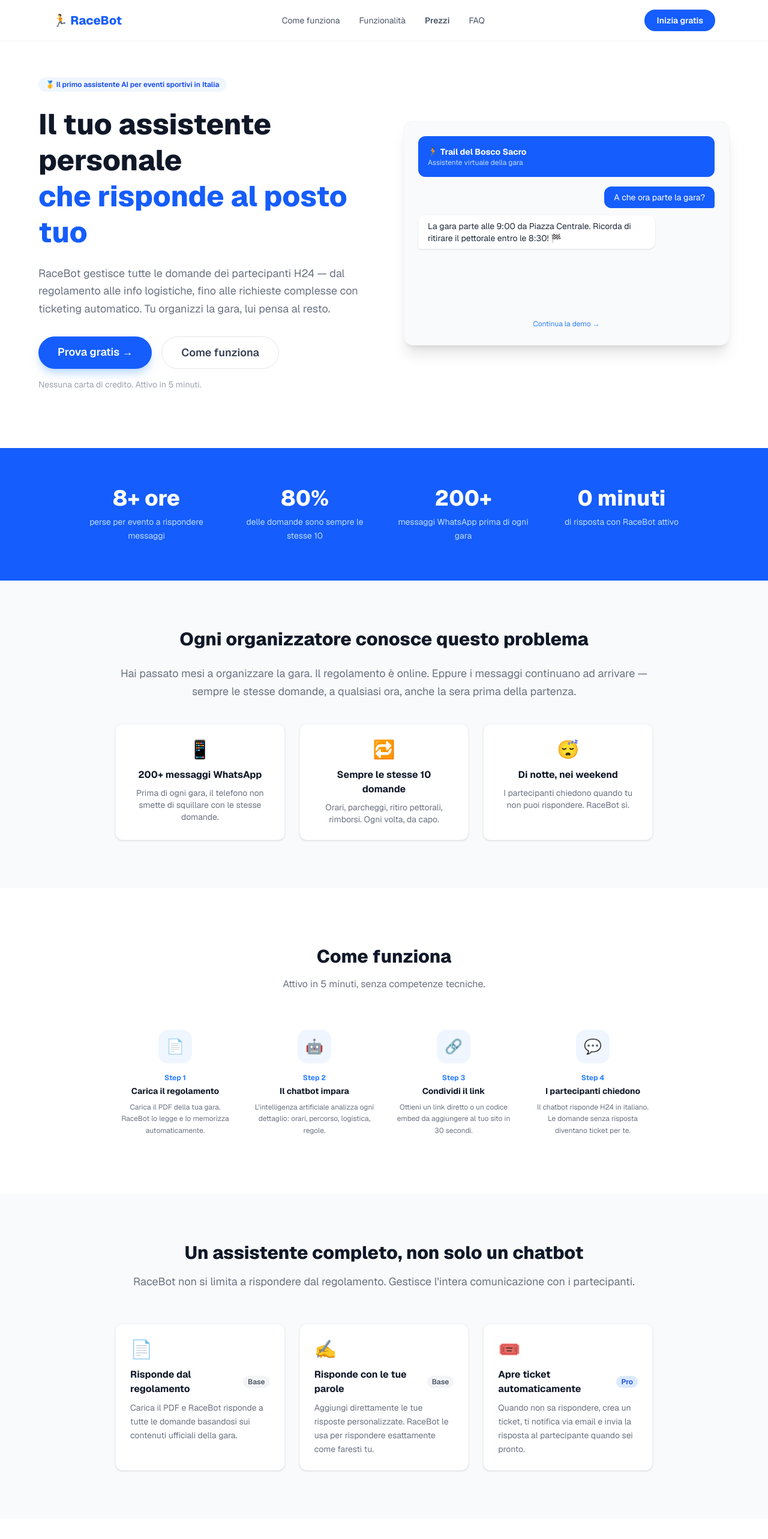
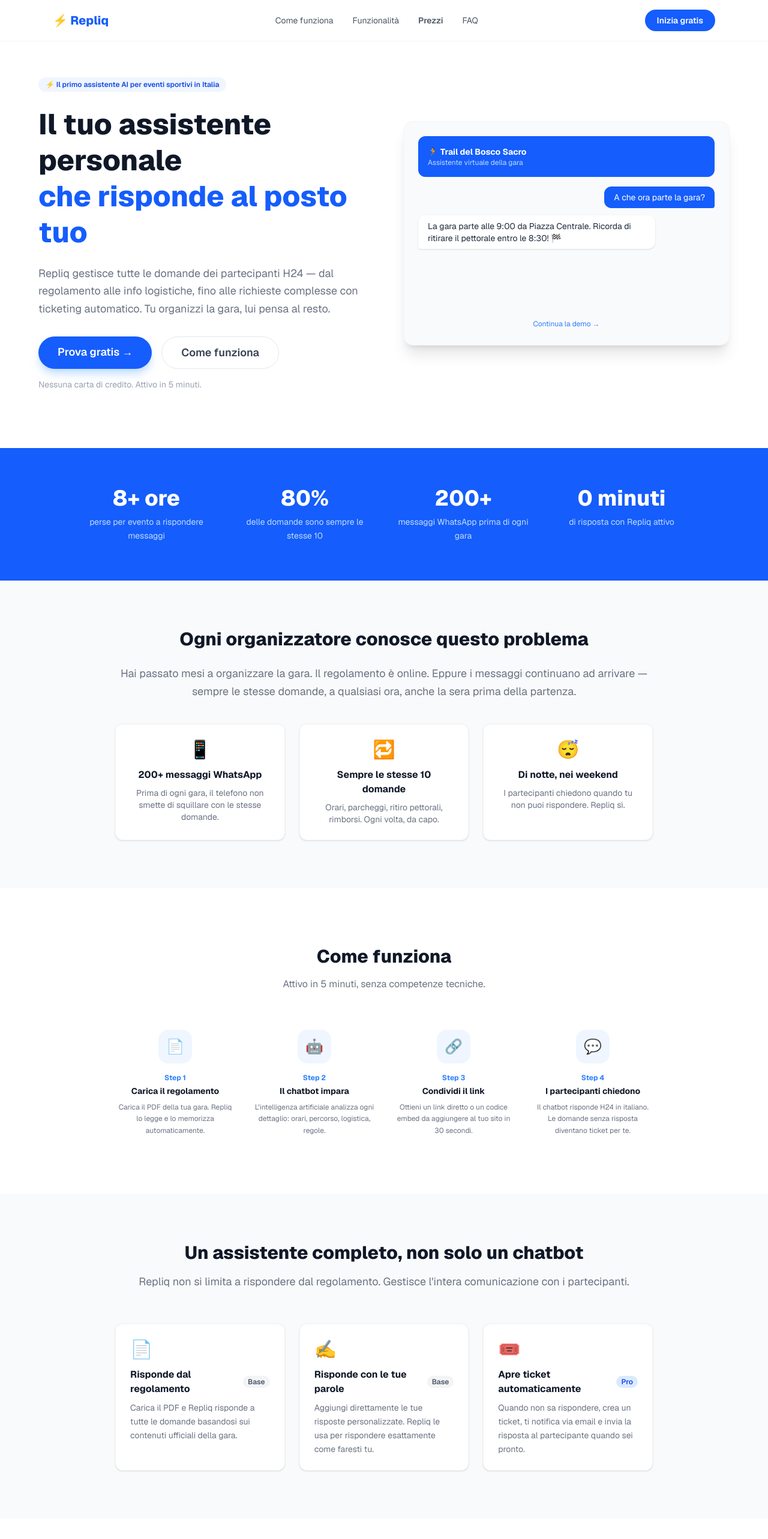
Before and after one commit to giacomonalesso93-maker/racebot-landing, a Next.js app: page / in a window 1280 px wide. Shown: the top 2566 px of the page at 60% size. Built offline with nearby package versions, Linux system fonts and the light colour scheme.

Commit message:
Rebrand: RaceBot → Repliq, update links

```diff
--- a/app/layout.tsx
+++ b/app/layout.tsx
@@ -13,8 +13,8 @@
 });
 
 export const metadata: Metadata = {
-  title: "Create Next App",
-  description: "Generated by create next app",
+  title: "Repliq — Il chatbot AI per eventi sportivi",
+  description: "Repliq risponde automaticamente alle domande dei partecipanti H24. Setup in 5 minuti, nessuna competenza tecnica richiesta.",
 };
 
 export default function RootLayout({
--- a/app/page.tsx
+++ b/app/page.tsx
@@ -11,7 +11,7 @@
 ];
 
 const STEPS = [
-  { icon: "📄", title: "Carica il regolamento", desc: "Carica il PDF della tua gara. RaceBot lo legge e lo memorizza automaticamente." },
+  { icon: "📄", title: "Carica il regolamento", desc: "Carica il PDF della tua gara. Repliq lo legge e lo memorizza automaticamente." },
   { icon: "🤖", title: "Il chatbot impara", desc: "L'intelligenza artificiale analizza ogni dettaglio: orari, percorso, logistica, regole." },
   { icon: "🔗", title: "Condividi il link", desc: "Ottieni un link diretto o un codice embed da aggiungere al tuo sito in 30 secondi." },
   { icon: "💬", title: "I partecipanti chiedono", desc: "Il chatbot risponde H24 in italiano. Le domande senza risposta diventano ticket per te." },
@@ -37,15 +37,15 @@
 ];
 
 const PLANS = [
-  { name: "Gara Singola", price: "€19", period: "/evento", desc: "Perfetto per provare RaceBot su una singola gara.", color: "border-gray-200", badge: "" },
+  { name: "Gara Singola", price: "€19", period: "/evento", desc: "Perfetto per provare Repliq su una singola gara.", color: "border-gray-200", badge: "" },
   { name: "Stagione Base", price: "€79", period: "/anno", desc: "Gare illimitate per tutta la stagione sportiva.", color: "border-blue-500", badge: "Più scelto" },
   { name: "Stagione Pro", price: "€149", period: "/anno", desc: "Include ticketing e widget embed personalizzato.", color: "border-blue-700", badge: "Pro" },
   { name: "Federazione", price: "€299", period: "/anno", desc: "Multi-organizzazione, white label e supporto dedicato.", color: "border-gray-800", badge: "Enterprise" },
 ];
 
 const FAQS = [
-  { q: "Funziona anche per sport diversi dalla corsa?", a: "Sì — RaceBot funziona per qualsiasi evento sportivo: ciclismo, triathlon, nuoto, sci, equitazione e molto altro. Se hai un regolamento in PDF, RaceBot lo legge." },
-  { q: "Devo installare qualcosa?", a: "No. RaceBot è completamente online. Accedi dal browser, carichi il PDF e in pochi minuti il chatbot è attivo." },
+  { q: "Funziona anche per sport diversi dalla corsa?", a: "Sì — Repliq funziona per qualsiasi evento sportivo: ciclismo, triathlon, nuoto, sci, equitazione e molto altro. Se hai un regolamento in PDF, Repliq lo legge." },
+  { q: "Devo installare qualcosa?", a: "No. Repliq è completamente online. Accedi dal browser, carichi il PDF e in pochi minuti il chatbot è attivo." },
   { q: "Cosa succede se il chatbot non sa rispondere?", a: "Con il piano Pro, le domande senza risposta diventano automaticamente ticket. Ricevi una notifica email e puoi rispondere dal pannello. La risposta arriva al partecipante via email." },
   { q: "I dati dei miei partecipanti sono al sicuro?", a: "Sì. I dati sono conservati su server europei e non vengono condivisi con terze parti. Puoi richiedere la cancellazione in qualsiasi momento." },
   { q: "Posso personalizzare il chatbot con il logo della mia gara?", a: "Con il piano Pro e Federazione puoi personalizzare colori, logo e nome del chatbot." },
@@ -63,14 +63,14 @@
       {/* NAV */}
       <nav className="fixed top-0 left-0 right-0 z-50 bg-white/90 backdrop-blur border-b border-gray-100">
         <div className="max-w-6xl mx-auto px-6 py-4 flex items-center justify-between">
-          <span className="text-xl font-extrabold text-blue-600">🏃 RaceBot</span>
+          <span className="text-xl font-extrabold text-blue-600">⚡ Repliq</span>
           <div className="hidden md:flex items-center gap-8 text-sm text-gray-600">
             <a href="#come-funziona" className="hover:text-blue-600 transition">Come funziona</a>
             <a href="#funzionalita" className="hover:text-blue-600 transition">Funzionalità</a>
             <a href="/pricing" className="hover:text-blue-600 transition font-semibold">Prezzi</a>
             <a href="#faq" className="hover:text-blue-600 transition">FAQ</a>
           </div>
-          <a href="#prezzi" className="bg-blue-600 text-white px-5 py-2 rounded-full text-sm font-semibold hover:bg-blue-700 transition">
+          <a href="http://app.repliq.it/register" className="bg-blue-600 text-white px-5 py-2 rounded-full text-sm font-semibold hover:bg-blue-700 transition">
             Inizia gratis
           </a>
         </div>
@@ -81,17 +81,17 @@
         <div className="max-w-6xl mx-auto grid md:grid-cols-2 gap-16 items-center">
           <div>
             <div className="inline-block bg-blue-50 text-blue-700 text-xs font-semibold px-3 py-1 rounded-full mb-6">
-              🥇 Il primo assistente AI per eventi sportivi in Italia
+              ⚡ Il primo assistente AI per eventi sportivi in Italia
             </div>
             <h1 className="text-5xl font-extrabold leading-tight mb-6">
               Il tuo assistente personale<br />
               <span className="text-blue-600">che risponde al posto tuo</span>
             </h1>
             <p className="text-lg text-gray-500 mb-8 leading-relaxed">
-              RaceBot gestisce tutte le domande dei partecipanti H24 — dal regolamento alle info logistiche, fino alle richieste complesse con ticketing automatico. Tu organizzi la gara, lui pensa al resto.
+              Repliq gestisce tutte le domande dei partecipanti H24 — dal regolamento alle info logistiche, fino alle richieste complesse con ticketing automatico. Tu organizzi la gara, lui pensa al resto.
             </p>
             <div className="flex flex-wrap gap-4">
-              <a href="#prezzi" className="bg-blue-600 text-white px-8 py-3 rounded-full font-semibold text-lg hover:bg-blue-700 transition shadow-lg shadow-blue-200">
+              <a href="http://app.repliq.it/register" className="bg-blue-600 text-white px-8 py-3 rounded-full font-semibold text-lg hover:bg-blue-700 transition shadow-lg shadow-blue-200">
                 Prova gratis →
               </a>
               <a href="#come-funziona" className="border border-gray-200 text-gray-700 px-8 py-3 rounded-full font-semibold text-lg hover:border-blue-300 transition">
@@ -133,7 +133,7 @@
             { number: "8+ ore", label: "perse per evento a rispondere messaggi" },
             { number: "80%", label: "delle domande sono sempre le stesse 10" },
             { number: "200+", label: "messaggi WhatsApp prima di ogni gara" },
-            { number: "0 minuti", label: "di risposta con RaceBot attivo" },
+            { number: "0 minuti", label: "di risposta con Repliq attivo" },
           ].map((stat, i) => (
             <div key={i}>
               <div className="text-4xl font-extrabold mb-2">{stat.number}</div>
@@ -154,7 +154,7 @@
             {[
               { icon: "📱", title: "200+ messaggi WhatsApp", desc: "Prima di ogni gara, il telefono non smette di squillare con le stesse domande." },
               { icon: "🔁", title: "Sempre le stesse 10 domande", desc: "Orari, parcheggi, ritiro pettorali, rimborsi. Ogni volta, da capo." },
-              { icon: "😴", title: "Di notte, nei weekend", desc: "I partecipanti chiedono quando tu non puoi rispondere. RaceBot sì." },
+              { icon: "😴", title: "Di notte, nei weekend", desc: "I partecipanti chiedono quando tu non puoi rispondere. Repliq sì." },
             ].map((item, i) => (
               <div key={i} className="bg-white rounded-xl p-6 shadow-sm border border-gray-100">
                 <div className="text-3xl mb-3">{item.icon}</div>
@@ -188,19 +188,19 @@
       <section className="bg-gray-50 py-20 px-6">
         <div className="max-w-4xl mx-auto text-center">
           <h2 className="text-3xl font-extrabold mb-4">Un assistente completo, non solo un chatbot</h2>
-          <p className="text-gray-500 text-lg mb-14">RaceBot non si limita a rispondere dal regolamento. Gestisce l&apos;intera comunicazione con i partecipanti.</p>
+          <p className="text-gray-500 text-lg mb-14">Repliq non si limita a rispondere dal regolamento. Gestisce l&apos;intera comunicazione con i partecipanti.</p>
           <div className="grid md:grid-cols-3 gap-6 text-left">
             {[
               {
                 icon: "📄",
                 title: "Risponde dal regolamento",
-                desc: "Carica il PDF e RaceBot risponde a tutte le domande basandosi sui contenuti ufficiali della gara.",
+                desc: "Carica il PDF e Repliq risponde a tutte le domande basandosi sui contenuti ufficiali della gara.",
                 tag: "Base"
               },
               {
                 icon: "✍️",
                 title: "Risponde con le tue parole",
-                desc: "Aggiungi direttamente le tue risposte personalizzate. RaceBot le usa per rispondere esattamente come faresti tu.",
+                desc: "Aggiungi direttamente le tue risposte personalizzate. Repliq le usa per rispondere esattamente come faresti tu.",
                 tag: "Base"
               },
               {
@@ -227,7 +227,7 @@
       <section className="py-20 px-6">
         <div className="max-w-4xl mx-auto grid md:grid-cols-2 gap-16 items-center">
           <div>
-            <div className="inline-block bg-blue-50 text-blue-700 text-xs font-semibold px-3 py-1 rounded-full mb-4">Solo su RaceBot Pro</div>
+            <div className="inline-block bg-blue-50 text-blue-700 text-xs font-semibold px-3 py-1 rounded-full mb-4">Solo su Repliq Pro</div>
             <h2 className="text-3xl font-extrabold mb-4">Nessuna domanda rimane senza risposta</h2>
             <p className="text-gray-500 leading-relaxed mb-6">Quando il chatbot non trova la risposta nel regolamento, non lascia il partecipante nel vuoto. Crea automaticamente un ticket, ti avvisa via email e ti permette di rispondere dal pannello. La risposta arriva direttamente al partecipante.</p>
             <div className="flex flex-col gap-3">
@@ -311,7 +311,7 @@
                 <h3 className="font-bold text-lg mb-1">{plan.name}</h3>
                 <div className="text-3xl font-extrabold text-blue-600 mb-1">{plan.price}<span className="text-sm text-gray-400 font-normal">{plan.period}</span></div>
                 <p className="text-gray-500 text-sm mb-6 flex-1">{plan.desc}</p>
-                <a href="#" className="bg-blue-600 text-white py-2 rounded-xl text-sm font-semibold hover:bg-blue-700 transition text-center">Inizia ora</a>
+                <a href="http://app.repliq.it/register" className="bg-blue-600 text-white py-2 rounded-xl text-sm font-semibold hover:bg-blue-700 transition text-center">Inizia ora</a>
               </div>
             ))}
           </div>
@@ -361,8 +361,8 @@
       {/* CTA FINALE */}
       <section className="bg-blue-600 py-24 px-6 text-white text-center">
         <h2 className="text-4xl font-extrabold mb-4">Pronto a liberarti dai messaggi?</h2>
-        <p className="text-blue-200 text-lg mb-10 max-w-xl mx-auto">Configura RaceBot in 5 minuti. La prossima gara, i partecipanti trovano tutto da soli.</p>
-        <a href="#prezzi" className="bg-white text-blue-600 px-10 py-4 rounded-full font-extrabold text-lg hover:bg-blue-50 transition shadow-xl">
+        <p className="text-blue-200 text-lg mb-10 max-w-xl mx-auto">Configura Repliq in 5 minuti. La prossima gara, i partecipanti trovano tutto da soli.</p>
+        <a href="http://app.repliq.it/register" className="bg-white text-blue-600 px-10 py-4 rounded-full font-extrabold text-lg hover:bg-blue-50 transition shadow-xl">
           Inizia gratis →
         </a>
         <p className="text-blue-300 text-sm mt-4">Nessuna carta di credito richiesta</p>
@@ -370,9 +370,9 @@
 
       {/* FOOTER */}
       <footer className="py-10 px-6 border-t border-gray-100 text-center text-sm text-gray-400">
-        <p className="font-bold text-gray-700 mb-2">🏃 RaceBot</p>
+        <p className="font-bold text-gray-700 mb-2">⚡ Repliq</p>
         <p>Il chatbot AI per organizzatori di eventi sportivi</p>
-        <p className="mt-4">© 2025 RaceBot · <a href="#" className="hover:text-blue-500">Privacy</a> · <a href="#" className="hover:text-blue-500">Termini</a></p>
+        <p className="mt-4">© 2025 Repliq · <a href="#" className="hover:text-blue-500">Privacy</a> · <a href="#" className="hover:text-blue-500">Termini</a></p>
       </footer>
 
     </main>
--- a/app/pricing/page.tsx
+++ b/app/pricing/page.tsx
@@ -8,7 +8,7 @@
     name: "Gara Singola",
     price: "€29",
     period: "/evento",
-    desc: "Ideale per provare RaceBot su una singola gara o evento.",
+    desc: "Ideale per provare Repliq su una singola gara o evento.",
     color: "#64748b",
     badge: null,
     highlight: false,
@@ -115,7 +115,7 @@
   },
   {
     q: "C'è un periodo di prova gratuito?",
-    a: "Sì, puoi testare RaceBot gratuitamente per 14 giorni con tutte le funzionalità Pro. Nessuna carta di credito richiesta.",
+    a: "Sì, puoi testare Repliq gratuitamente per 14 giorni con tutte le funzionalità Pro. Nessuna carta di credito richiesta.",
   },
   {
     q: "I dati dei miei partecipanti sono al sicuro?",
@@ -132,11 +132,11 @@
       {/* Nav */}
       <nav className="border-b border-gray-100 px-6 py-4 flex items-center justify-between max-w-6xl mx-auto">
         <Link href="/" className="flex items-center gap-2 text-lg font-bold text-gray-900">
-          <span>🏃</span> RaceBot
+          <span>🏃</span> Repliq
         </Link>
         <div className="flex items-center gap-6">
           <Link href="/" className="text-sm text-gray-500 hover:text-gray-900 transition-colors">Home</Link>
-          <a href="mailto:info@racebot.ai" className="text-sm bg-blue-600 text-white px-4 py-2 rounded-lg font-semibold hover:bg-blue-700 transition-colors">
+          <a href="http://app.repliq.it/register" className="text-sm bg-blue-600 text-white px-4 py-2 rounded-lg font-semibold hover:bg-blue-700 transition-colors">
             Inizia gratis
           </a>
         </div>
@@ -191,7 +191,7 @@
               </div>
 
               <a
-                href="mailto:info@racebot.ai"
+                href="http://app.repliq.it/register"
                 className="block text-center text-sm font-bold py-2.5 rounded-xl mb-6 transition-colors"
                 style={
                   plan.highlight
@@ -304,7 +304,7 @@
           <h2 className="text-2xl font-extrabold text-white mb-3">Pronto a iniziare?</h2>
           <p className="text-blue-100 mb-6">14 giorni gratis, nessuna carta di credito richiesta.</p>
           <a
-            href="mailto:info@racebot.ai"
+            href="http://app.repliq.it/register"
             className="inline-block bg-white text-blue-700 font-bold px-8 py-3 rounded-xl hover:bg-blue-50 transition-colors"
           >
             Inizia la prova gratuita →
@@ -314,8 +314,8 @@
 
       {/* Footer */}
       <footer className="border-t border-gray-100 py-8 text-center text-sm text-gray-400">
-        © 2025 RaceBot · <Link href="/" className="hover:text-gray-600">Home</Link> ·{" "}
-        <a href="mailto:info@racebot.ai" className="hover:text-gray-600">info@racebot.ai</a>
+        © 2025 Repliq · <Link href="/" className="hover:text-gray-600">Home</Link> ·{" "}
+        <a href="http://app.repliq.it/register" className="hover:text-gray-600">info@racebot.ai</a>
       </footer>
     </div>
   );
```
